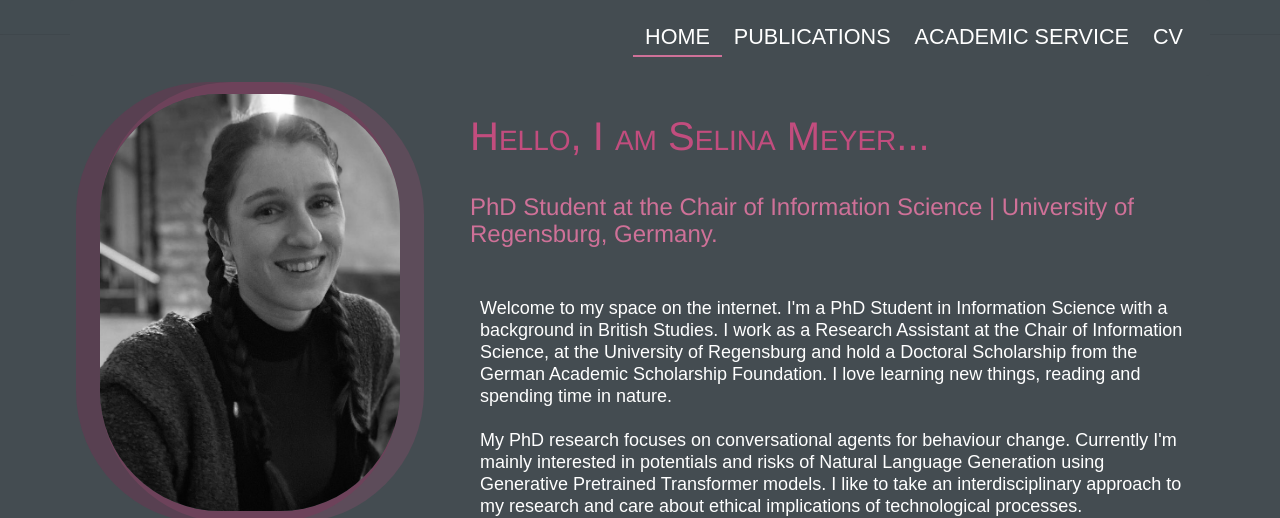
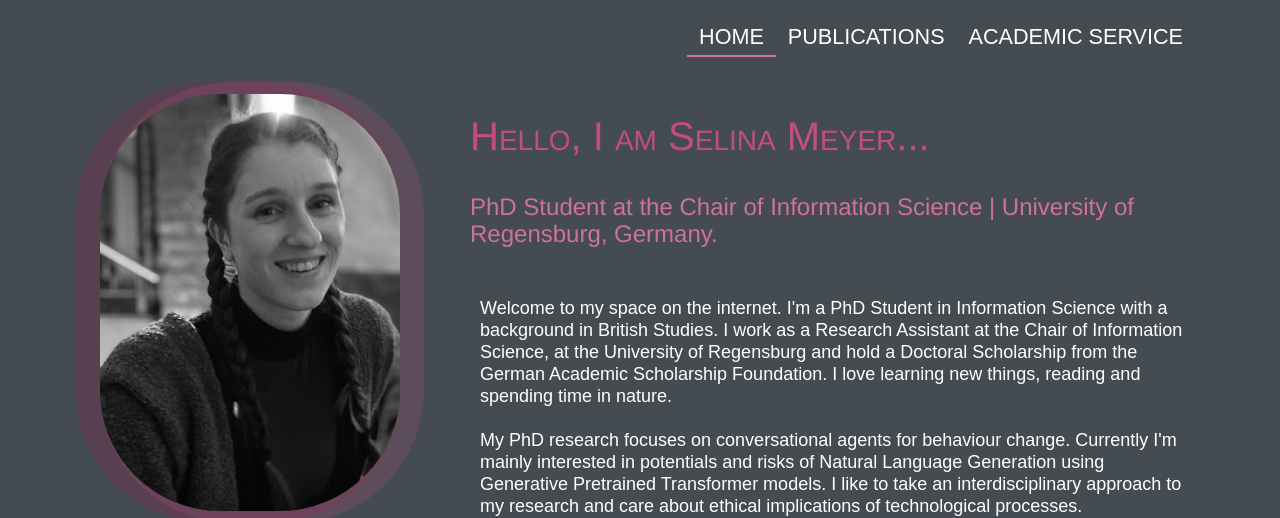
Before and after one commit to SelinaMeyer/SelinaMeyer.github.io, a plain HTML site: page index.html in a window 1280 px wide. Shown: the top 518 px of the page. Drawn offline with Linux system fonts and the light colour scheme; files whose address does not match are found by name.

Commit message:
Update index.html

```diff
--- a/index.html
+++ b/index.html
@@ -29,7 +29,7 @@
           <li><a href="#aboutUs" class="scroll-link">Home</a></li>
           <li><a href="#skills" class="scroll-link">Publications</a></li>
           <li><a href="#academic" class="scroll-link">Academic Service</a></li>
-          <li><a href="#experience" class="scroll-link">CV</a></li>
+          <!--<li><a href="#experience" class="scroll-link">CV</a></li>-->
         </ul>
       </div>
     </nav>
```
